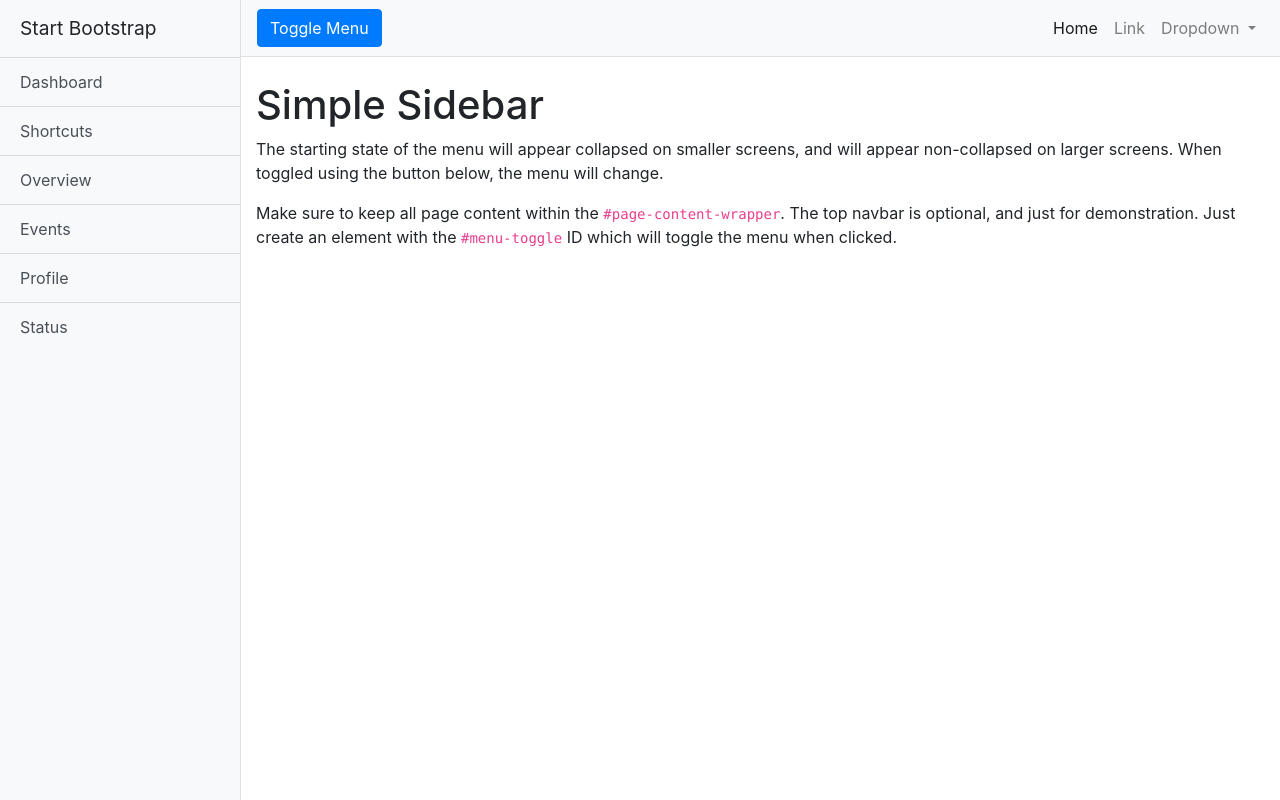
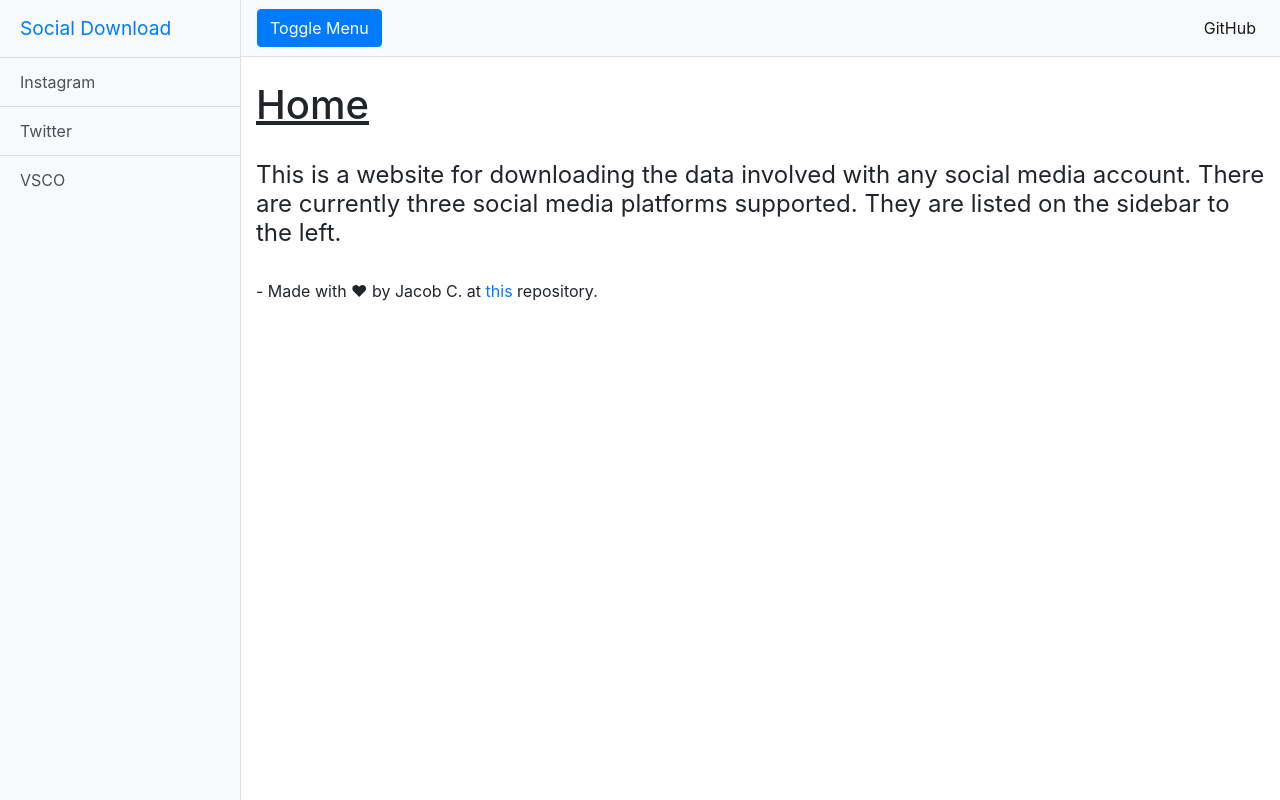
Before and after one commit to jacobc2700/social-download, a Flask app: page /home in a window 1280 px wide. Run offline with Flask 2, Linux system fonts and the light colour scheme; some libraries are stand-ins or nearby versions.

Commit message:
Added three social medias

```diff
--- a/app.py
+++ b/app.py
@@ -1,10 +1,40 @@
-from flask import Flask, render_template
+from flask import Flask, render_template, request
+
+import os, json
 
 app = Flask(__name__)
 
 @app.route("/home")
 def home():
-    return render_template("layout.html")
+    return render_template("home.html")
+
+@app.route("/instagram", methods=["GET", "POST"])
+def instagram():
+    if request.method == 'POST':
+        account_name = request.form['account_name']
+        os.system("instaloader " + account_name)
+        return render_template("instagram.html")
+    else:
+        return render_template("instagram.html")
+
+@app.route("/vsco", methods=['GET', 'POST'])
+def vsco():
+    if request.method == 'POST':
+        account_name = request.form['account_name']
+        os.system("vsco-scraper " + account_name + " --getImages")
+        return render_template("vsco.html")
+    else:
+        return render_template("vsco.html")
+
+@app.route("/twitter", methods=['GET', 'POST'])
+def twitter():
+    if request.method == 'POST':
+        account_name = request.form['account_name']
+        os.system('twitterscraper ' + account_name + ' -u -o temporary.json')
+        os.system('python -m json.tool < temporary.json > ' + account_name + '.json')
+        os.remove('temporary.json')
+        return render_template('twitter.html')
+    return render_template("twitter.html")
 
 if __name__ == '__main__':
     app.run(debug=True)
--- a/static/css/simple-sidebar.css
+++ b/static/css/simple-sidebar.css
@@ -1,8 +1,3 @@
-/*!
- * Start Bootstrap - Simple Sidebar (https://startbootstrap.com/template-overviews/simple-sidebar)
- * Copyright 2013-2019 Start Bootstrap
- * Licensed under MIT (https://github.com/BlackrockDigital/startbootstrap-simple-sidebar/blob/master/LICENSE)
- */
 body {
   overflow-x: hidden;
 }
--- a/templates/home.html
+++ b/templates/home.html
@@ -0,0 +1,15 @@
+{% extends "layout.html" %}
+
+{% block css %} {% endblock css %}
+
+{% block content %}
+
+<div class="container-fluid">
+    <h1 style="text-decoration: underline;" class="mt-4">Home</h1><br>
+    <h4 style="font-weight: normal;">This is a website for downloading the data involved with any social media account. There are currently three social media platforms supported. They are listed on the sidebar to the left.</h4>
+    <br><p>- Made with ❤ by Jacob C. at <a href="https://github.com/jacobc2700/social-download">this</a> repository.</p>
+</div>
+
+{% endblock content %}
+
+{% block js %} {% endblock js %}
--- a/templates/layout.html
+++ b/templates/layout.html
@@ -1,37 +1,34 @@
 <!DOCTYPE html>
 <html lang="en">
-
 <head>
-
   <meta charset="utf-8">
   <meta name="viewport" content="width=device-width, initial-scale=1, shrink-to-fit=no">
   <meta name="description" content="">
   <meta name="author" content="">
 
-  <title>Simple Sidebar - Start Bootstrap Template</title>
+  <title>Social Download</title>
 
-  <!-- Bootstrap core CSS -->
+  <!-- Bootstrap Core CSS -->
   <link href="static/vendor/bootstrap/css/bootstrap.min.css" rel="stylesheet">
 
-  <!-- Custom styles for this template -->
+  <!-- Custom Styles -->
   <link href="static/css/simple-sidebar.css" rel="stylesheet">
 
+  <link href="static/css/layout_style.css" rel="stylesheet">
+
+  {% block css %} {% endblock %}
+
 </head>
-
 <body>
-
   <div class="d-flex" id="wrapper">
 
     <!-- Sidebar -->
     <div class="bg-light border-right" id="sidebar-wrapper">
-      <div class="sidebar-heading">Start Bootstrap </div>
+      <div class="sidebar-heading"><a href="{{ url_for('home') }}">Social Download</a></div>
       <div class="list-group list-group-flush">
-        <a href="#" class="list-group-item list-group-item-action bg-light">Dashboard</a>
-        <a href="#" class="list-group-item list-group-item-action bg-light">Shortcuts</a>
-        <a href="#" class="list-group-item list-group-item-action bg-light">Overview</a>
-        <a href="#" class="list-group-item list-group-item-action bg-light">Events</a>
-        <a href="#" class="list-group-item list-group-item-action bg-light">Profile</a>
-        <a href="#" class="list-group-item list-group-item-action bg-light">Status</a>
+        <a href="{{ url_for('instagram') }}" class="list-group-item list-group-item-action bg-light">Instagram</a>
+        <a href="{{ url_for('twitter') }}" class="list-group-item list-group-item-action bg-light">Twitter</a>
+        <a href="{{ url_for('vsco') }}" class="list-group-item list-group-item-action bg-light">VSCO</a>
       </div>
     </div>
     <!-- /#sidebar-wrapper -->
@@ -49,31 +46,15 @@
         <div class="collapse navbar-collapse" id="navbarSupportedContent">
           <ul class="navbar-nav ml-auto mt-2 mt-lg-0">
             <li class="nav-item active">
-              <a class="nav-link" href="#">Home <span class="sr-only">(current)</span></a>
-            </li>
-            <li class="nav-item">
-              <a class="nav-link" href="#">Link</a>
-            </li>
-            <li class="nav-item dropdown">
-              <a class="nav-link dropdown-toggle" href="#" id="navbarDropdown" role="button" data-toggle="dropdown" aria-haspopup="true" aria-expanded="false">
-                Dropdown
-              </a>
-              <div class="dropdown-menu dropdown-menu-right" aria-labelledby="navbarDropdown">
-                <a class="dropdown-item" href="#">Action</a>
-                <a class="dropdown-item" href="#">Another action</a>
-                <div class="dropdown-divider"></div>
-                <a class="dropdown-item" href="#">Something else here</a>
-              </div>
+              <a class="nav-link" href="https://github.com/jacobc2700?tab=repositories">GitHub <span class="sr-only">(current)</span></a>
             </li>
           </ul>
         </div>
       </nav>
 
-      <div class="container-fluid">
-        <h1 class="mt-4">Simple Sidebar</h1>
-        <p>The starting state of the menu will appear collapsed on smaller screens, and will appear non-collapsed on larger screens. When toggled using the button below, the menu will change.</p>
-        <p>Make sure to keep all page content within the <code>#page-content-wrapper</code>. The top navbar is optional, and just for demonstration. Just create an element with the <code>#menu-toggle</code> ID which will toggle the menu when clicked.</p>
-      </div>
+      <!-- Body Content Block -->
+      {% block content %} {% endblock %}
+
     </div>
     <!-- /#page-content-wrapper -->
 
@@ -92,6 +73,8 @@
     });
   </script>
 
+  <!-- JavaScript Content Block -->
+  {% block js %} {% endblock %}
+
 </body>
-
 </html>
```
Also changed, not shown: gulpfile.js (deleted, +0 -61 lines), package.json (+5 -23 lines), requirements.txt (added, +140 -0 lines), templates/instagram.html (added, +31 -0 lines), templates/twitter.html (added, +26 -0 lines), templates/vsco.html (added, +27 -0 lines), .travis.yml (deleted), package-lock.json, static/css/layout_style.css (added), static/scripts/instagram_script.js (added), 1 other file.
